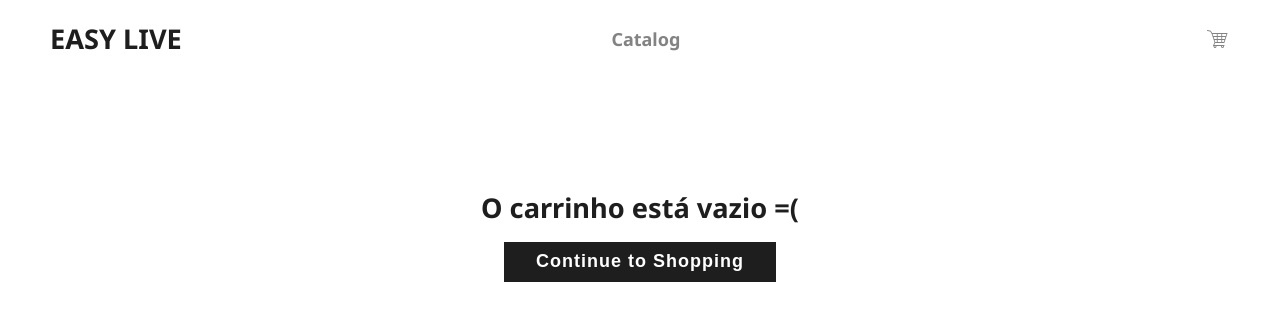
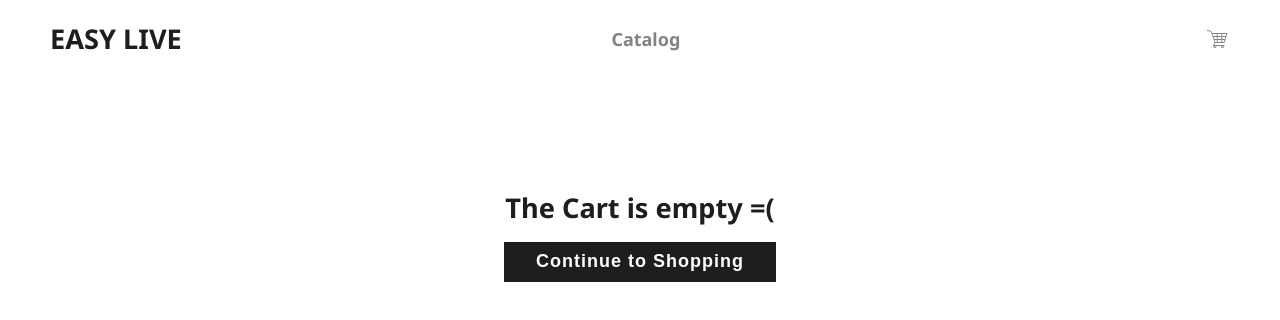
Before and after one commit to pedron3to/easy-live-challenge, a React (Create React App) app: page /cart in a window 1280 px wide. Shown: the top 320 px of the page. Built offline with nearby package versions, Linux system fonts and the light colour scheme.

Commit message:
adjust empty cart phrase

```diff
--- a/src/pages/Cart/index.js
+++ b/src/pages/Cart/index.js
@@ -45,7 +45,7 @@ function Cart({ cart }) {
     <Container>
       {totalItems === 0 ? (
         <MessageContainer>
-          <Message>O carrinho está vazio =(</Message>
+          <Message>The Cart is empty =(</Message>
           <Link to="/">
             <Button type="button">Continue to Shopping</Button>
           </Link>
```
